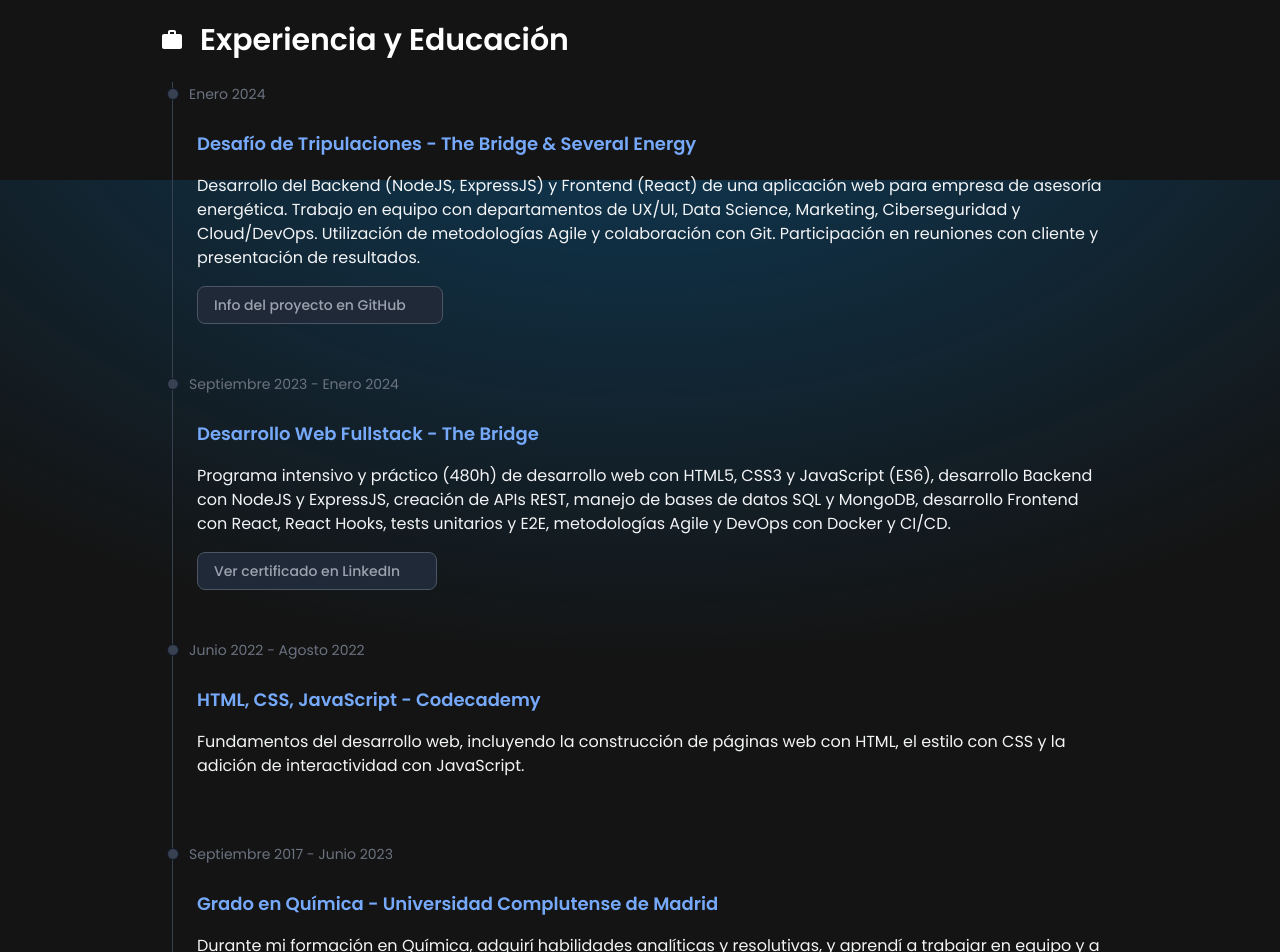
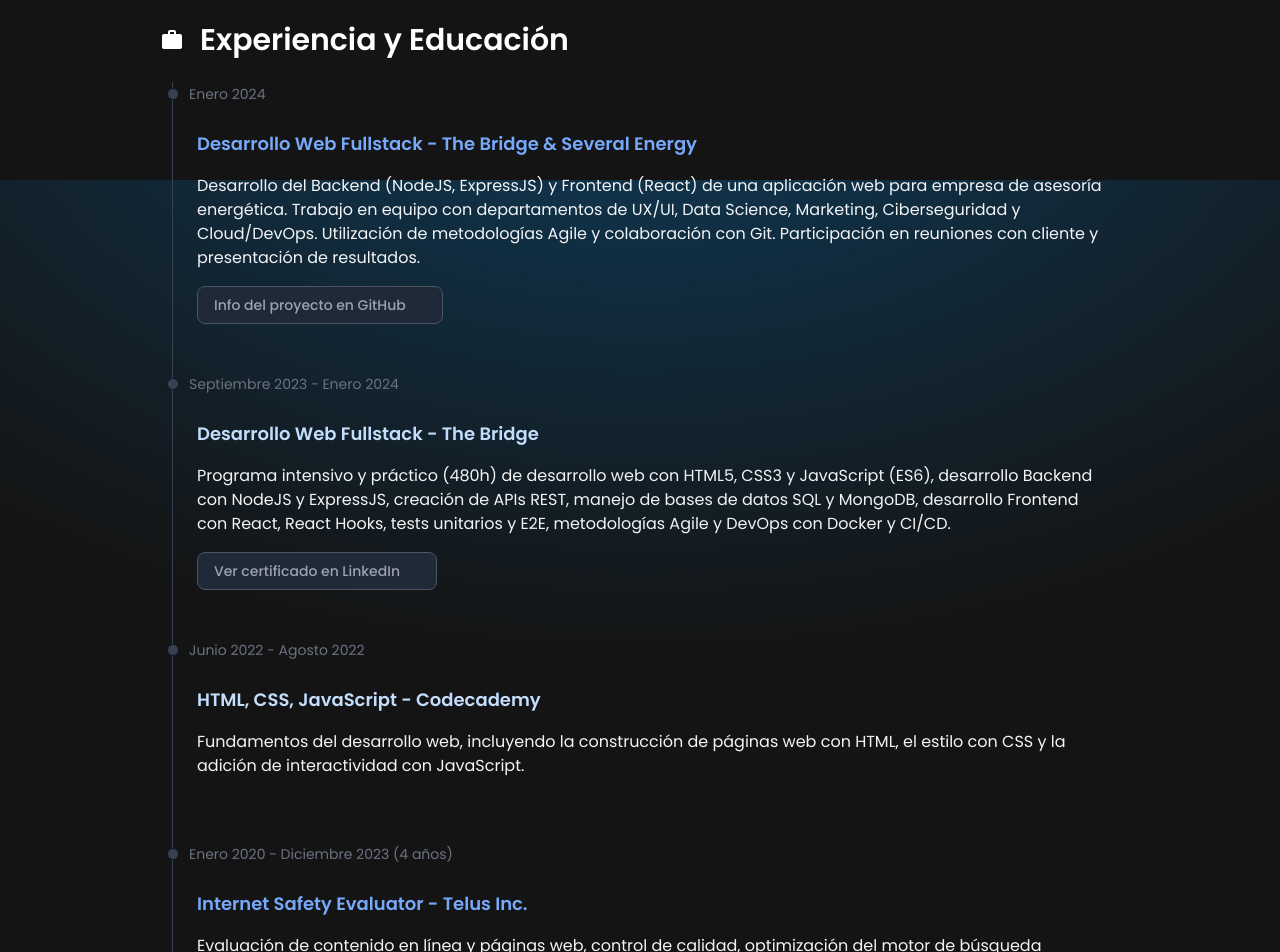
Before and after one commit to AxelothLeohryn/portfolio-web-react, a React (Vite) app: page / in a window 1280 px wide. Shown: the part 620-1572 px from the top of the page. Built offline with nearby package versions, Linux system fonts and the light colour scheme.

Commit message:
add edperience item, css change on type of experience

```diff
--- a/src/components/Main/Experience/Experience.jsx
+++ b/src/components/Main/Experience/Experience.jsx
@@ -1,49 +1,13 @@
 import React from "react";
+import { experienceList } from "../../../data/experience";
+
 import ExperienceItem from "./ExperienceItem";
 
 const Experience = () => {
-  const experienceItems = [
-    // {
-    //   title: "Ampliación de portfolio",
-    //   date: "Actualidad...",
-    //   description:
-    //     "Desarrollo de mi portfolio personal, consolidación de conocimientos en JavaScript y React, además del aprendizaje continuo de nuevas tecnologías y mejores prácticas en el desarrollo web.",
-    // },
-    {
-      title: "Desafío de Tripulaciones - The Bridge & Several Energy",
-      date: "Enero 2024",
-      description:
-        "Desarrollo del Backend (NodeJS, ExpressJS) y Frontend (React) de una aplicación web para empresa de asesoría energética. Trabajo en equipo con departamentos de UX/UI, Data Science, Marketing, Ciberseguridad y Cloud/DevOps. Utilización de metodologías Agile y colaboración con Git. Participación en reuniones con cliente y presentación de resultados.",
-      link: "https://github.com/TheBridge-DesafioTripulaciones-Grupo2/DesafioTripulaciones_Sept23_Grupo2_fullstack/tree/develop",
-      linkDescription: "Info del proyecto en GitHub",
-    },
-    {
-      title: "Desarrollo Web Fullstack - The Bridge",
-      date: "Septiembre 2023 - Enero 2024",
-      description:
-        "Programa intensivo y práctico (480h) de desarrollo web con HTML5, CSS3 y JavaScript (ES6), desarrollo Backend con NodeJS y ExpressJS, creación de APIs REST, manejo de bases de datos SQL y MongoDB, desarrollo Frontend con React, React Hooks, tests unitarios y E2E, metodologías Agile y DevOps con Docker y CI/CD.",
-      link: "https://www.linkedin.com/in/alejandrosanchezsergueev",
-      linkDescription: "Ver certificado en LinkedIn",
-    },
-
-    {
-      title: "HTML, CSS, JavaScript - Codecademy",
-      date: "Junio 2022 - Agosto 2022",
-      description:
-        "Fundamentos del desarrollo web, incluyendo la construcción de páginas web con HTML, el estilo con CSS y la adición de interactividad con JavaScript.",
-    },
-
-    {
-      title: "Grado en Química - Universidad Complutense de Madrid",
-      date: "Septiembre 2017 - Junio 2023",
-      description:
-        "Durante mi formación en Química, adquirí habilidades analíticas y resolutivas, y aprendí a trabajar en equipo y a comunicar de forma efectiva.",
-    },
-  ];
   return (
     <>
       <ol className="relative border-s border-gray-200 dark:border-gray-700 ml-3">
-        {experienceItems.map((experience) => (
+        {experienceList.map((experience) => (
           <li className="mb-10 ms-4" key={experience.title}>
             <ExperienceItem {...experience} />
           </li>
--- a/src/components/Main/Experience/ExperienceItem/ExperienceItem.jsx
+++ b/src/components/Main/Experience/ExperienceItem/ExperienceItem.jsx
@@ -6,15 +6,19 @@
   date,
   link,
   linkDescription,
+  type,
 }) => {
+  const isWork = type === "work";
+  const isEducation = type === "education";
+
   return (
     <>
-      <div className="absolute w-3 h-3 bg-gray-200 rounded-full mt-1.5 -start-1.5 border border-white dark:border-gray-900 dark:bg-gray-700"></div>
+      <div className="absolute size-3 bg-gray-200 rounded-full mt-1.5 -start-1.5 border border-white dark:border-gray-900 dark:bg-gray-700"></div>
       <time className="mb-1 text-sm font-normal leading-none text-gray-300 dark:text-gray-500">
         {date}
       </time>
       <div className="hover:bg-black/20 rounded-lg transition p-2">
-        <h3 className="text-lg font-semibold text-blue-400 my-4">{title}</h3>
+        <h3 className={`text-lg font-semibold ${isWork ? 'text-blue-400' : isEducation ? 'text-blue-200' : ''} my-4`}>{title}</h3>
         <p className="mb-4 text-base font-normal text-gray-400 dark:text-gray-100 text-pretty">
           {description}
         </p>
--- /dev/null
+++ b/src/data/experience.js
@@ -0,0 +1,49 @@
+export const experienceList = [
+  // {
+  //   title: "Ampliación de portfolio",
+  //   date: "Actualidad...",
+  //   description:
+  //     "Desarrollo de mi portfolio personal, consolidación de conocimientos en JavaScript y React, además del aprendizaje continuo de nuevas tecnologías y mejores prácticas en el desarrollo web.",
+  // },
+  {
+    title: "Desarrollo Web Fullstack - The Bridge & Several Energy",
+    date: "Enero 2024",
+    description:
+      "Desarrollo del Backend (NodeJS, ExpressJS) y Frontend (React) de una aplicación web para empresa de asesoría energética. Trabajo en equipo con departamentos de UX/UI, Data Science, Marketing, Ciberseguridad y Cloud/DevOps. Utilización de metodologías Agile y colaboración con Git. Participación en reuniones con cliente y presentación de resultados.",
+    link: "https://github.com/TheBridge-DesafioTripulaciones-Grupo2/DesafioTripulaciones_Sept23_Grupo2_fullstack/tree/develop",
+    linkDescription: "Info del proyecto en GitHub",
+    type: "work",
+  },
+  {
+    title: "Desarrollo Web Fullstack - The Bridge",
+    date: "Septiembre 2023 - Enero 2024",
+    description:
+      "Programa intensivo y práctico (480h) de desarrollo web con HTML5, CSS3 y JavaScript (ES6), desarrollo Backend con NodeJS y ExpressJS, creación de APIs REST, manejo de bases de datos SQL y MongoDB, desarrollo Frontend con React, React Hooks, tests unitarios y E2E, metodologías Agile y DevOps con Docker y CI/CD.",
+    link: "https://www.linkedin.com/in/alejandrosanchezsergueev",
+    linkDescription: "Ver certificado en LinkedIn",
+    type: "education",
+  },
+
+  {
+    title: "HTML, CSS, JavaScript - Codecademy",
+    date: "Junio 2022 - Agosto 2022",
+    description:
+      "Fundamentos del desarrollo web, incluyendo la construcción de páginas web con HTML, el estilo con CSS y la adición de interactividad con JavaScript.",
+      type: "education",
+  },
+  {
+    title: "Internet Safety Evaluator - Telus Inc.",
+    date: "Enero 2020 - Diciembre 2023 (4 años)",
+    description:
+      "Evaluación de contenido en línea y páginas web, control de calidad, optimización del motor de búsqueda de Google.",
+      type: "work",
+  },
+
+  {
+    title: "Grado en Química - Universidad Complutense de Madrid",
+    date: "Septiembre 2017 - Junio 2023",
+    description:
+      "Durante mi formación en Química, adquirí habilidades analíticas y resolutivas, y aprendí a trabajar en equipo y a comunicar de forma efectiva.",
+      type: "education",
+  },
+];
```
